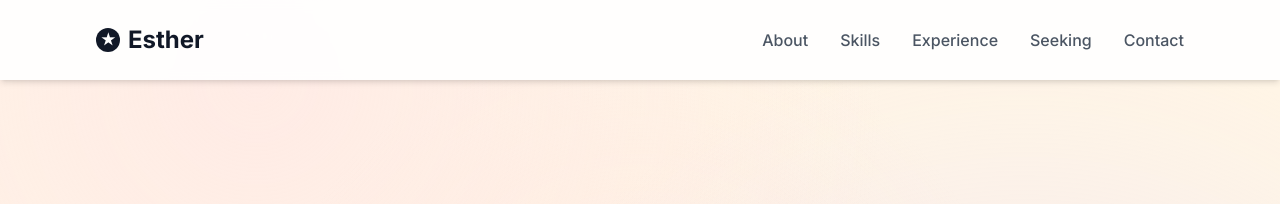
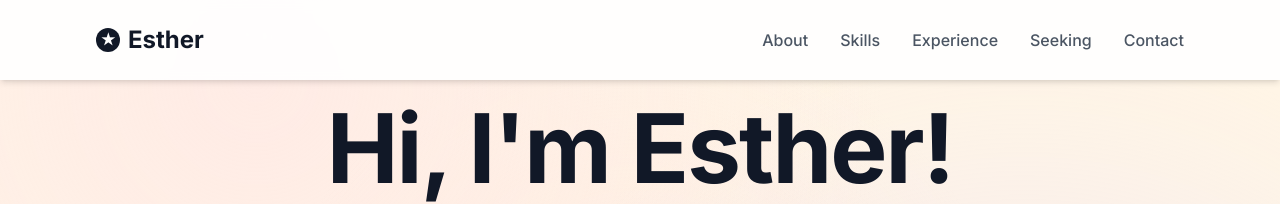
Before and after one commit to estherbeep/estherchen, a Next.js app: page / in a window 1280 px wide. Shown: the top 204 px of the page. Built offline with nearby package versions, Linux system fonts and the light colour scheme.

Commit message:
Fix navigation bar: implement fixed positioning with body padding to prevent content overlap

```diff
--- a/app/components/HeroSection.tsx
+++ b/app/components/HeroSection.tsx
@@ -6,7 +6,7 @@ import { ChevronDown, Sparkles, MapPin, Calendar } from 'lucide-react'
 
 const HeroSection = () => {
   return (
-    <section className="relative min-h-screen flex items-center justify-center gradient-bg overflow-hidden pt-32 sm:pt-36 lg:pt-40 px-4 sm:px-6 lg:px-8">
+    <section className="relative min-h-screen flex items-center justify-center gradient-bg overflow-hidden px-4 sm:px-6 lg:px-8">
       <div className="container-max relative z-10">
         <div className="flex flex-col items-center text-center">
           {/* Main Headline */}
--- a/app/components/Navigation.tsx
+++ b/app/components/Navigation.tsx
@@ -34,14 +34,16 @@ const Navigation = () => {
 
   return (
     <nav
-      className={`sticky top-0 z-[9999] transition-all duration-300 ${
+      className={`fixed top-0 left-0 right-0 z-[9999] transition-all duration-300 ${
         scrolled
           ? 'bg-white/95 backdrop-blur-md shadow-lg border-b border-gray-200'
           : 'bg-white/90 backdrop-blur-sm shadow-md'
       }`}
       style={{
-        position: 'sticky',
+        position: 'fixed',
         top: 0,
+        left: 0,
+        right: 0,
         zIndex: 9999,
         width: '100%'
       }}
--- a/app/components/SeekingSection.tsx
+++ b/app/components/SeekingSection.tsx
@@ -104,6 +104,19 @@ const SeekingSection = () => {
                 </div>
               </div>
         </motion.div>
+
+        {/* Closing Message */}
+        <motion.div
+          initial={{ opacity: 0, y: 20 }}
+          whileInView={{ opacity: 1, y: 0 }}
+          transition={{ duration: 0.6, delay: 0.6 }}
+          viewport={{ once: true }}
+          className="text-center mt-12"
+        >
+          <p className="text-lg text-gray-700 italic">
+            I'm looking for an environment where I can grow and make impact 🌱
+          </p>
+        </motion.div>
       </div>
     </section>
   )
--- a/app/globals.css
+++ b/app/globals.css
@@ -73,16 +73,24 @@
     min-height: 200px;
   }
 
-  /* Sticky navigation - ensure it stays visible */
+  /* Fixed navigation - ensure it stays visible */
   nav {
-    position: sticky !important;
+    position: fixed !important;
     top: 0 !important;
+    left: 0 !important;
+    right: 0 !important;
     z-index: 9999 !important;
     width: 100% !important;
   }
 
-  /* Ensure body and html don't interfere */
-  html, body {
+  /* Add padding to body to account for fixed navbar */
+  body {
+    padding-top: 100px;
+    overflow-x: hidden;
+  }
+
+  /* Ensure html doesn't interfere */
+  html {
     overflow-x: hidden;
   }
 }
```
